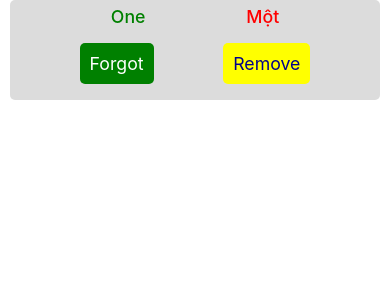
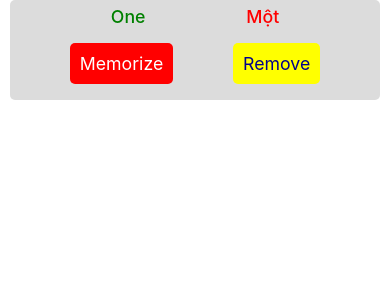
Before and after one commit to phamtanphat/reactnative29112020, a React Native app: screen / in a window 390 px wide. Shown: the top 300 px of the page. Built offline with nearby package versions, Linux system fonts and the light colour scheme.

Commit message:
css cho memorized

```diff
--- a/src/screens/MainScreen.js
+++ b/src/screens/MainScreen.js
@@ -5,17 +5,27 @@ import {getWidth} from '../helpers/AppDimension';
 
 export default class MainScreen extends Component {
   render() {
-    const word = {en: 'One', vn: 'Một'};
+    const word = {en: 'One', vn: 'Một', isMemorized: false};
+    // true ? nút forgot (màu xanh) : Memorize (Màu đỏ)
+    // true ? ---- : nghĩa tiếng viêt
     return (
       <View style={styles.container}>
         <View style={styles.groupWord}>
           <View style={styles.groupHorizontal}>
             <Text style={styles.textEn}>{word.en}</Text>
-            <Text style={styles.textVn}>{word.vn}</Text>
+            <Text style={styles.textVn}>
+              {word.isMemorized ? '----' : word.vn}
+            </Text>
           </View>
           <View style={styles.groupHorizontal}>
-            <TouchableOpacity style={styles.buttonMemorize}>
-              <Text style={styles.textMemorize}>Forgot</Text>
+            <TouchableOpacity
+              style={{
+                ...styles.buttonMemorize,
+                backgroundColor: word.isMemorized ? 'green' : 'red',
+              }}>
+              <Text style={styles.textMemorize}>
+                {word.isMemorized ? 'Forgot' : 'Memorize'}
+              </Text>
             </TouchableOpacity>
             <TouchableOpacity style={styles.buttonRemove}>
               <Text style={styles.textRemove}>Remove</Text>
```
